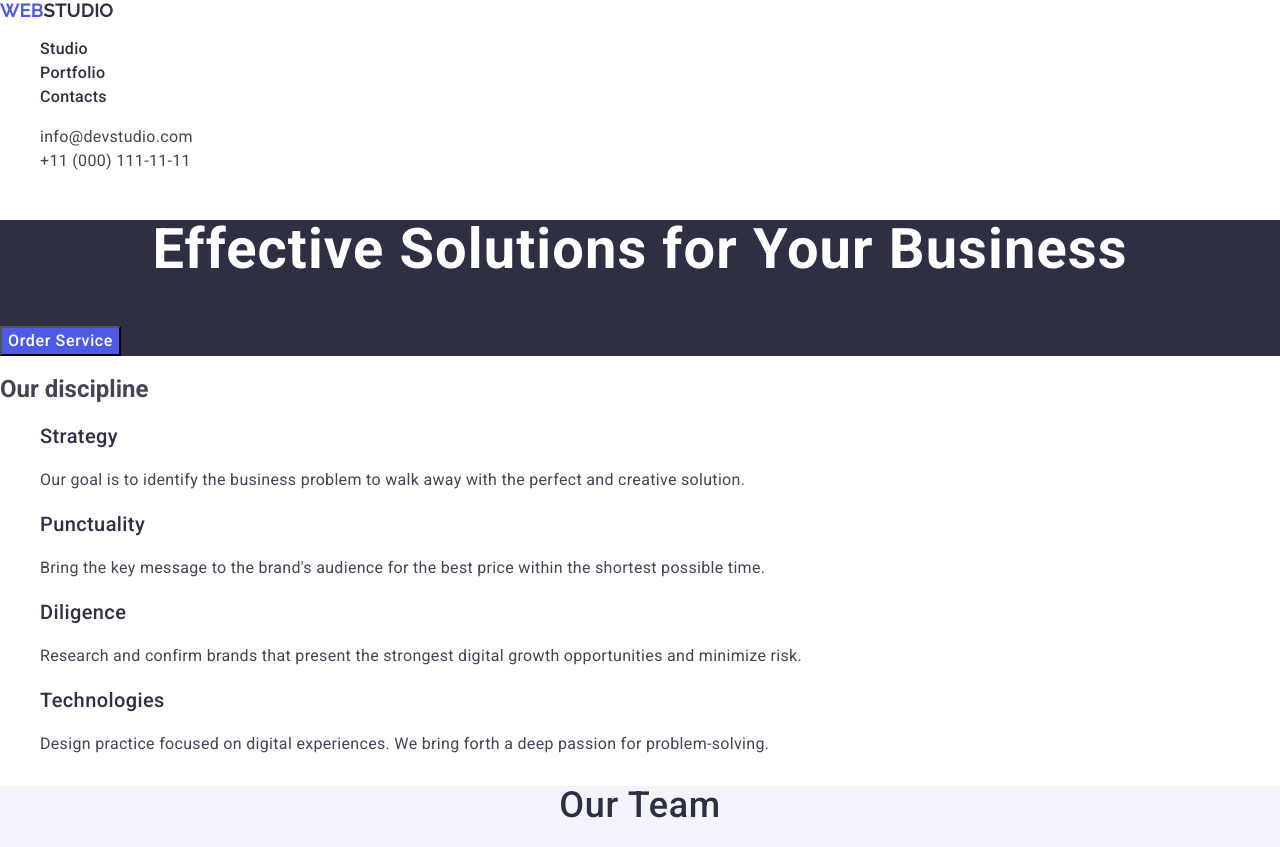
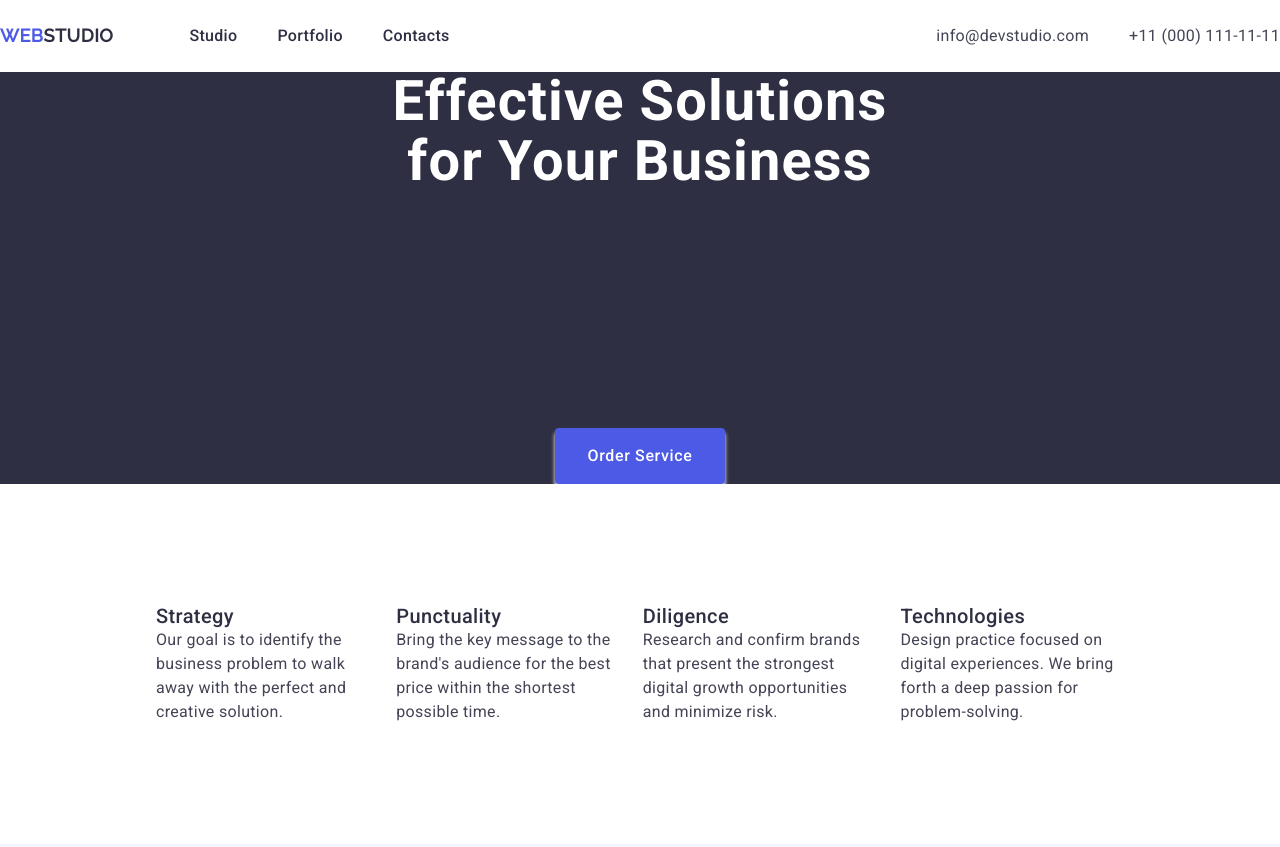
Before and after one commit to DianaJosypivna/goit-markup-hw-003, a plain HTML site: page index.html in a window 1280 px wide. Shown: the top 847 px of the page. Drawn offline with nearby package versions, Linux system fonts and the light colour scheme.

Commit message:
goit-markup-hw-003

```diff
--- a/css/style.css
+++ b/css/style.css
@@ -1,7 +1,28 @@
-body {
-    font-family: "Roboto", sans-serif;
-    color: #434455;
-    background-color:  #FFFFFF;
+*,
+*::before,
+*::after {
+  box-sizing: border-box;
+}
+
+h1,
+h2,
+h3,
+h4,
+h5,
+h6,
+p {
+  margin-top: 0;
+  margin-bottom: 0;
+}
+
+ul, ol {
+  margin-top: 0;
+  margin-bottom: 0;
+  padding-left: 0;
+}
+
+img {
+  display: block;
 }
 
 .link {
@@ -12,9 +33,28 @@ body {
     text-decoration: none;
 }
 
+body {
+    font-family: "Roboto", sans-serif;
+    color: #434455;
+    background-color:  #FFFFFF;
+}
 
 
-/* header */
+
+/* ====================header================== */
+.page-nav {
+  display: flex;
+  align-items: center;
+  column-gap: 76px;
+}
+
+
+
+.menu {
+  display: flex;
+  column-gap: 40px;
+}
+
 .logo {
 font-family: 'Raleway', sans-serif;
 color:#4D5AE5;
@@ -30,31 +70,47 @@ text-transform: uppercase;
      }
 
 .menu-link {
+display: block;
 font-size: 16px;
 font-weight: 500;
 line-height: 1.5;
 letter-spacing: 0.02em;
 color: #2e2f42;
+padding-top: 24px;
+padding-bottom: 24px;
+}
+
+.menu-link:hover,
+.menu-link:focus {
+  color: #404bbf;
+}
+
+.page-header-container {
+  display: flex;
+  justify-content: space-between;
+  align-items: center;
 }
 
 .top-address {
     font-style: normal;
 }
 
-.menu-link {
-    color: #2e2f42;
-    font-size: 16px;
-    font-weight: 500;
-    line-height: 1.5;
-    letter-spacing: 0.32px;
-  }
+.menu-address {
+  display: flex;
+   column-gap: 40px;
+}
 
-.menu-link:hover,
-.menu-link:focus {
-  color: #404bbf;
+.address-link {
+  display: block;
+  padding-top: 24px;
+  padding-bottom: 24px;
+
 }
 
 .contact {
+  display: flex;
+  align-items: center;
+  column-gap: 40x;
 color:#434455;
 font-size: 16px;
 font-weight: 400;
@@ -68,9 +124,15 @@ font-style: normal;
   color: #404bbf;
 }
 
-/* section 1 */
+
+/* ====================section==================== 1 */
+
 .section-one {
     background-color: #2e2f42;
+  }
+
+  .container-section-one {
+
   }
 
   .title {
@@ -79,6 +141,10 @@ font-style: normal;
     font-size: 56px;
     line-height: 1.07;
     letter-spacing: 1.12px;
+    width: 496px;
+  margin-left: auto;
+  margin-right: auto;
+  padding-bottom: 188px;
   }
 
 .active-button {
@@ -91,6 +157,15 @@ font-style: normal;
     letter-spacing: 0.64px;
     cursor: pointer;
     background-color: #4d5ae5;
+    display: block;
+    text-align: center;
+    box-shadow: 0px 4px 4px 0px;
+    border-radius: 4px;
+    border: 4px;
+    padding: 16px 32px;
+    margin-left: auto;
+    margin-right: auto;
+    margin-top: 48px;
 }
 
 .active-button:hover,
@@ -98,7 +173,28 @@ font-style: normal;
  background-color: #404bbf;
 }
 
-/* section 2 */
+/* ====================section 2==================== */
+.visually-hidden {
+  position: absolute;
+  width: 1px;
+  height: 1px;
+  margin: -1px;
+  border: 0;
+  padding: 0;
+
+  white-space: nowrap;
+  clip-path: inset(100%);
+  clip: rect(0 0 0 0);
+  overflow: hidden;
+}
+
+.menu-discipline {
+  display: block;
+  padding: 120px 156px 120px 156px;
+display: flex;
+column-gap: 24px;
+}
+
 .title-discipline {
     color: #2e2f42;
     font-size: 20px;
@@ -116,7 +212,7 @@ font-style: normal;
 
 
 
-/* section 3 */
+/* ====================section 3==================== */
  .section-three {
     background: #F4F4FD;
  }
@@ -152,7 +248,7 @@ letter-spacing: 0.02em;
  }
 
 
-/* section 4 */
+/* ====================section 4==================== */
  .title-portfolio {
  color: #2e2f42;
 text-align: center;
@@ -183,7 +279,7 @@ text-transform: capitalize;
  }
 
 
- /* footer */
+ /* ====================footer==================== */
  .top-footer {
    background-color: #2E2F42;
  }
--- a/index.html
+++ b/index.html
@@ -14,8 +14,9 @@
 </head>
 <body>
     <!-- HEADER -->
-<header class="top-header">
-         <nav>
+    <header class="top-header">
+        <div class="container page-header-container">
+         <nav class="page-nav">
         <a class="logo list" href="./index.html">Web<span class="studio-black">Studio</span></a>
        <ul class="menu link">
         <li>
@@ -30,7 +31,7 @@
        </ul>
        </nav>
     <address class="contact">
-       <ul class="menu-address link">
+       <ul class="menu-address link page-header-container">
         <li>
             <a class="address-link list contact" href="mailto:info@devstudio.com">info@devstudio.com</a>
         </li>
@@ -40,15 +41,20 @@
        </ul>
        </address>
     </header>
+    </div>
+
     <main>
         <!-- SECTION 1 -->
     <section class="section-one">
+        <div class="container">
         <h1 class="title">Effective Solutions for Your Business</h1>
         <button class="active-button" type="button">Order Service</button>
+        </div>
     </section>
     <!-- SECTION 2 -->
     <section class="section-two">
-        <h2 class="section-discipline">Our discipline</h2>
+        <div class="container">
+        <h2 class="section-discipline visually-hidden">Our discipline</h2>
         <ul class="menu-discipline">
             <li class="item-discipline link">
                 <h3 class="title-discipline">Strategy</h3>
@@ -75,6 +81,7 @@
                 </p>
             </li>
         </ul>
+        </div>
     </section>
     <!-- SECTION 3 -->
     <section class="section-three">
@@ -188,12 +195,14 @@
     </main>
     <!-- FOOTER -->
     <footer class="top-footer">
+        <div class="container">
         <a class="title-footer" href="/">
             Web <span class="web-footer">Studio</span></a>
         <p class="inf-footer">
             Increase the flow of customers and sales for your business with digital marketing & growth solutions.
         </p>
     </footer>
+    </div>
 </body>
 
 </html>
```
